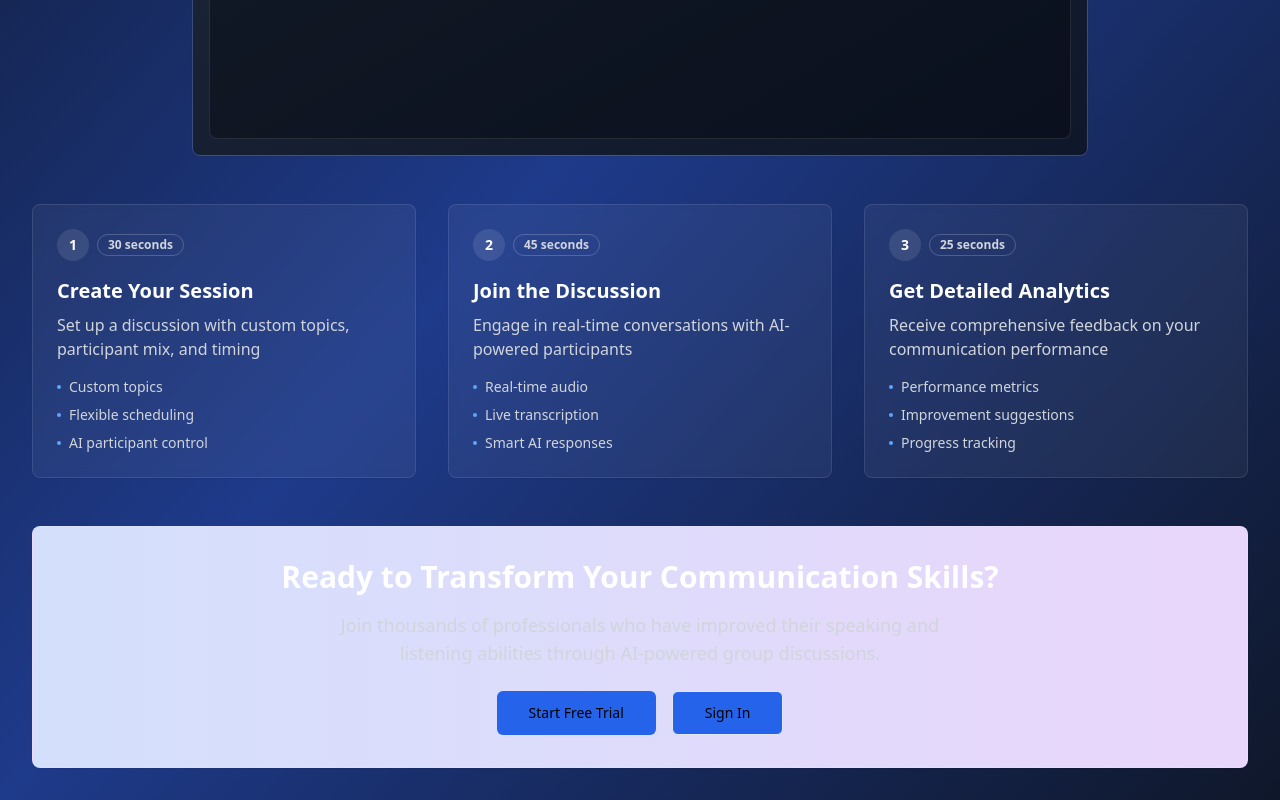
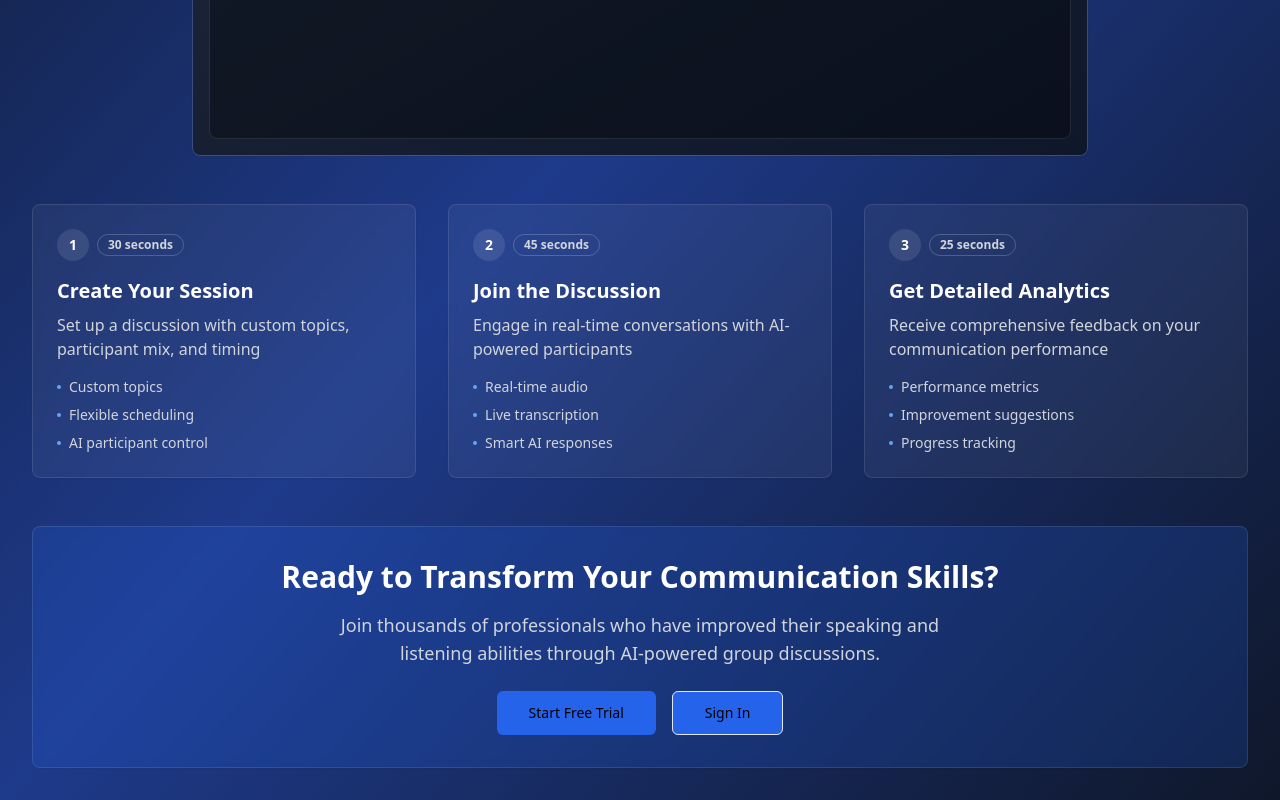
Before and after one commit to akhilbandaru326/talk-wise-circles, a React (Vite) app: page /demo in a window 1280 px wide. Shown: the part 663-1463 px from the top of the page. Built offline with nearby package versions, Linux system fonts and the light colour scheme.

Commit message:
Update Demo.tsx

```diff
--- a/src/pages/Demo.tsx
+++ b/src/pages/Demo.tsx
@@ -242,7 +242,7 @@ const Demo = () => {
         </div>
 
         {/* CTA Section */}
-        <Card className="bg-gradient-to-r from-blue-600/20 to-purple-600/20 backdrop-blur-sm border-white/10">
+        <Card className="bg-blue-600/20 from-blue-600/20 to-purple-600/20 backdrop-blur-sm border-white/10">
           <CardContent className="p-8 text-center">
             <h2 className="text-3xl font-bold text-white mb-4">
               Ready to Transform Your Communication Skills?
```
